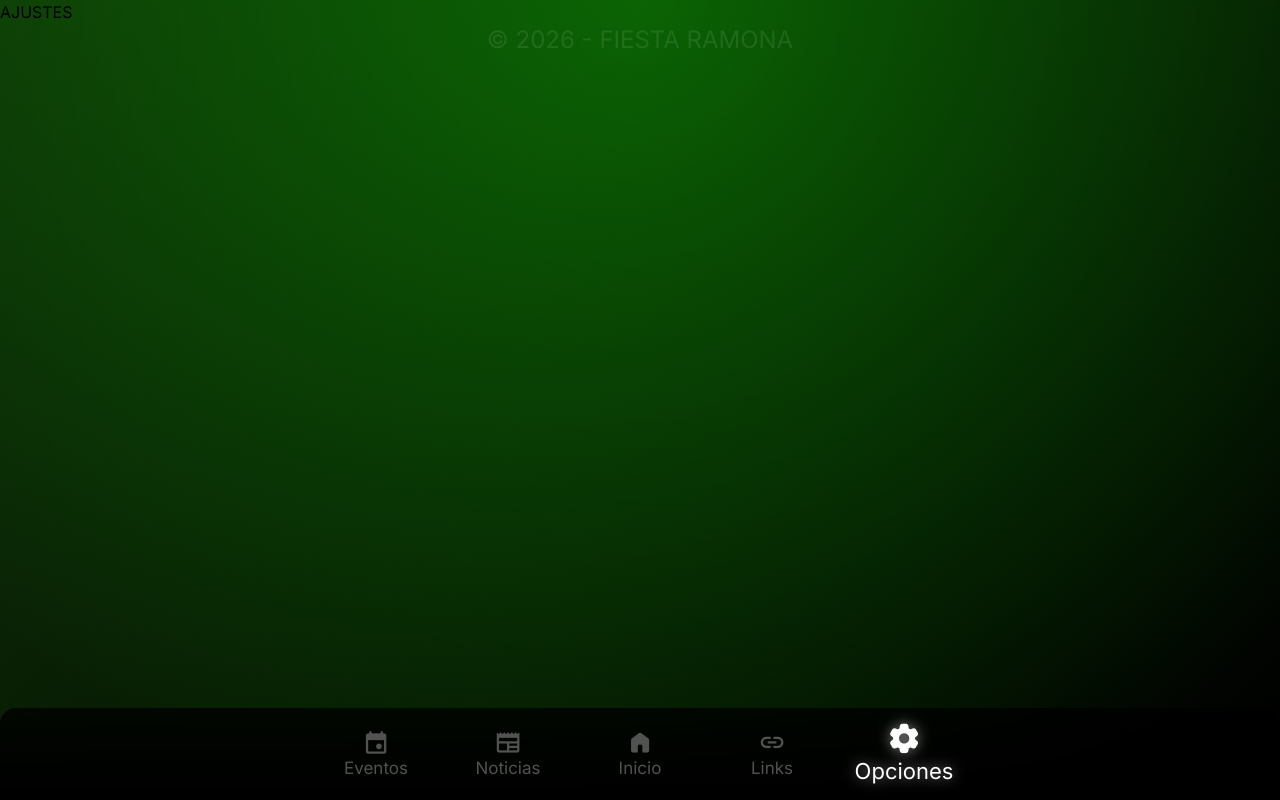
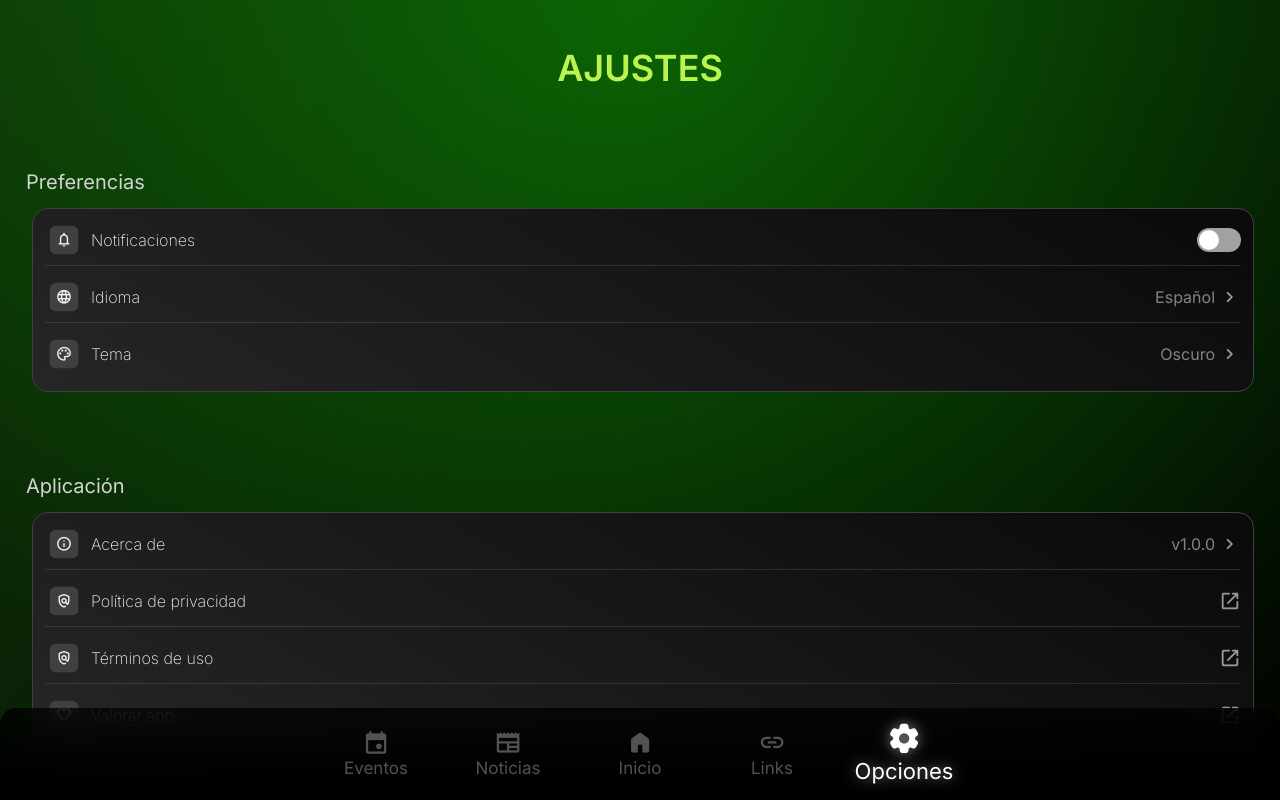
Before and after one commit to sebastian-fraga/gabba, a React (Vite) app: page /settings in a window 1280 px wide. Shown: the top 800 px of the page. Built offline with nearby package versions, Linux system fonts and the light colour scheme.

Commit message:
Update app and routes

```diff
--- a/index.html
+++ b/index.html
@@ -3,7 +3,7 @@
 
 <head>
   <meta charset="UTF-8" />
-  <meta name="viewport" content="width=device-width, initial-scale=1.0" />
+  <meta name="viewport" content="width=device-width, initial-scale=1.0 user-scalable=no" />
   <link rel="stylesheet"
     href="https://fonts.googleapis.com/css2?family=Material+Symbols+Rounded:opsz,wght,FILL,GRAD@20..48,100..700,0..1,-50..200" />
 
--- a/src/components/LiveEvent.jsx
+++ b/src/components/LiveEvent.jsx
@@ -1,5 +1,16 @@
 
 function LiveEvent({ data }) {
+    if (!data || data.length === 0) {
+        return (
+            <div className="text-neutral-300 text-center py-10 text-lg text-balance flex flex-col gap-7">
+                <p>
+                    No hay eventos actualmente. Seguinos en <a className="text-lime-300" href="" rel="noopener noreferrer" target="_blank"> Instagram</a> para enterarte de cuando haya nuevas fechas
+                </p>
+                <p className="text-2xl">👽🤘</p>
+            </div>
+        )
+    }
+
     return (
         <section className="index flex flex-col px-5 py-9 rounded-2xl bg-lime-400/10 border-2 border-lime-300/30">
             <h2 className="text-4xl font-bold mb-3 text-(--text-green)">PRÓXIMAS FECHAS</h2>
--- a/src/components/SocialLink.jsx
+++ b/src/components/SocialLink.jsx
@@ -1,6 +1,6 @@
 function SocialLink({ href, img, name, user }) {
     return (
-        <a className="first-of-type:col-span-full flex items-center gap-4 bg-linear-210 from-neutral-950 to-neutral-800  rounded-2xl p-3 border-t border-l border-neutral-700/80 link active:scale-95 transition-all" href={href} target="_blank">
+        <a className="first-of-type:col-span-full flex items-center gap-4 bg-linear-210 from-neutral-950 to-neutral-800 rounded-2xl p-3 border-t border-l border-neutral-700/80 link active:scale-95 transition-all duration-75" href={href} target="_blank">
             <img className="w-9" src={img} alt={name} />
             <div className="flex flex-col text-neutral-300">
                 <p className="text-xl font-medium">{name}</p>
--- a/src/routes/Home.jsx
+++ b/src/routes/Home.jsx
@@ -7,7 +7,6 @@ import LiveEvent from "../components/LiveEvent"
 
 
 function Home() {
-
 
     const [radioData, setRadioData] = useState([])
     const [videosData, setVideosData] = useState([])
--- a/src/routes/Settings.jsx
+++ b/src/routes/Settings.jsx
@@ -1,6 +1,207 @@
+import { useState } from "react";
+
+function Toggle({ value, onChange }) {
+    return (
+        <label className="relative inline-flex items-center cursor-pointer">
+            <input
+                type="checkbox"
+                className="sr-only peer"
+                checked={value}
+                onChange={() => onChange(!value)}
+            />
+
+            <div className="relative w-11 h-6 bg-neutral-400 rounded-full transition-colors peer-checked:bg-lime-500">
+            </div>
+
+            <span
+                className="
+                    absolute
+                    top-0.5 left-0.5
+                    w-5 h-5
+                    bg-white
+                    rounded-full
+                    transition-transform duration-300 ease-in-out
+                    peer-checked:translate-x-5
+                "
+            />
+        </label>
+    );
+}
+
+function Modal({ isOpen, onClose, title, children }) {
+    if (!isOpen) return null;
+
+    return (
+        <div className="fixed inset-0 z-50 flex items-center justify-center">
+
+            <div
+                className="absolute inset-0 bg-black/60 backdrop-blur-sm"
+                onClick={onClose}
+            />
+
+            <div className="relative bg-neutral-700 rounded-3xl w-11/12 max-w-md p-6 shadow-2xl border border-neutral-500">
+                <div className="flex items-center justify-between mb-4">
+                    <h3 className="text-neutral-100 text-2xl font-semibold">{title}</h3>
+                    <button
+                        onClick={onClose}
+                        className="material-symbols-rounded text-neutral-300 hover:text-neutral-100 transition-colors"
+                    >
+                        close
+                    </button>
+                </div>
+
+                <div className="text-neutral-200">
+                    {children}
+                </div>
+            </div>
+        </div>
+    );
+}
+
 function Settings() {
-    return(
-        <h1>AJUSTES</h1>
-    )
+    const [notifications, setNotifications] = useState(false);
+    const [modalOpen, setModalOpen] = useState(false);
+    const [modalContent, setModalContent] = useState({ title: "", content: "" });
+
+    const openModal = (label) => {
+        const content = {
+            "Idioma": {
+                title: "Idioma",
+                content: "Selecciona tu idioma preferido para la aplicación."
+            },
+            "Tema": {
+                title: "Tema",
+                content: "Elige entre tema claro, oscuro o automático."
+            },
+            "Acerca de": {
+                title: "Acerca de",
+                content: "Versión 1.0.0 - Desarrollado con React"
+            },
+        };
+
+        setModalContent(content[label] || { title: label, content: "Contenido en desarrollo" });
+        setModalOpen(true);
+    };
+
+    const settingsSections = [
+        {
+            title: "Preferencias",
+            items: [
+                {
+                    icon: "notifications",
+                    label: "Notificaciones",
+                    type: "toggle",
+                },
+                {
+                    icon: "language",
+                    label: "Idioma",
+                    value: "Español"
+                },
+                {
+                    icon: "palette",
+                    label: "Tema",
+                    value: "Oscuro"
+                },
+            ],
+        },
+        {
+            title: "Aplicación",
+            items: [
+                {
+                    icon: "info",
+                    label: "Acerca de",
+                    value: "v1.0.0"
+                },
+                {
+                    icon: "policy",
+                    label: "Política de privacidad",
+                    type: "external",
+                    url: ""
+                },
+                {
+                    icon: "policy",
+                    label: "Términos de uso",
+                    type: "external",
+                    url: ""
+                },
+                {
+                    icon: "favorite",
+                    label: "Valorar app",
+                    type: "external",
+                    url: ""
+                },
+            ],
+        },
+    ];
+
+    return (
+        <>
+            <main className="flex flex-col gap-20 mx-1.5 h-full pb-50">
+                <header className="flex justify-center gap-4 items-center w-full mt-12">
+                    <h2 className="text-lime-300 text-4xl font-semibold">AJUSTES</h2>
+                </header>
+                {settingsSections.map((section, index) => (
+                    <section key={index} className="flex flex-col gap-2 mx-5">
+                        <h3 className="text-neutral-300 text-xl mb-1">{section.title}</h3>
+
+                        <div className="flex flex-col gap-3 bg-linear-210 from-neutral-950 to-neutral-800 rounded-2xl p-3 border border-neutral-700 ml-1.5">
+                            {section.items.map((item, i) => (
+                                <div
+                                    key={i}
+                                    className="flex items-center justify-between pb-1.5 border-b border-b-neutral-400/20 last:border-0 cursor-pointer active:bg-neutral-800/5 active:rounded-4xl active:px-1 duration-75 transition-all"
+                                    onClick={() => {
+                                        if (!item.type || item.type === "modal") openModal(item.label);
+                                    }}
+                                >
+                                    <div className="flex items-center gap-2">
+                                        <span className="material-symbols-rounded unfilled bg-neutral-700 p-2 rounded-lg text-neutral-100 scale-75">
+                                            {item.icon}
+                                        </span>
+                                        <span className="text-neutral-100 text-base font-extralight">{item.label}</span>
+                                    </div>
+
+                                    {item.type === "toggle" ? (
+                                        <Toggle
+                                            value={notifications}
+                                            onChange={setNotifications}
+                                        />
+                                    ) : item.type === "external" ? (
+                                        <a
+                                            href={item.url}
+                                            target="_blank"
+                                            rel="noopener noreferrer"
+                                            className="material-symbols-rounded unfilled text-neutral-300/70 active:text-neutral-100 transition-colors duration-25"
+                                            onClick={(e) => e.stopPropagation()}
+                                        >
+                                            open_in_new
+                                        </a>
+                                    ) : (
+                                        <div className="flex items-center gap-1">
+                                            <span className="text-neutral-400/80">{item.value}</span>
+                                            <span
+                                                className="material-symbols-rounded unfilled text-neutral-300/70 active:text-neutral-100 transition-colors duration-25"
+                                            >
+                                                chevron_right
+                                            </span>
+                                        </div>
+                                    )}
+                                </div>
+                            ))}
+
+                        </div>
+                    </section>
+                ))}
+            </main>
+
+            <Modal
+                isOpen={modalOpen}
+                onClose={() => setModalOpen(false)}
+                title={modalContent.title}
+            >
+                <p>{modalContent.content}</p>
+            </Modal>
+        </>
+    );
 }
-export default Settings
+
+export default Settings;
--- a/src/styles.css
+++ b/src/styles.css
@@ -17,6 +17,7 @@ body {
     user-select: none;
 }
 
+
 .material-symbols-rounded {
     font-size: 32px;
     font-variation-settings:
@@ -25,7 +26,14 @@ body {
         'GRAD' 0,
         'opsz' 24
 }
-
+.material-symbols-rounded.unfilled {
+    font-size: 22px;
+    font-variation-settings:
+        'FILL' 0,
+        'wght' 400,
+        'GRAD' 0,
+        'opsz' 24
+}
 .carousel-image {
     anchor-name: --carousel-image;
 }
```
Also changed, not shown: src/components/PastEvent.jsx (+4 -4 lines), src/components/Toggle.jsx (added, +29 -0 lines).
